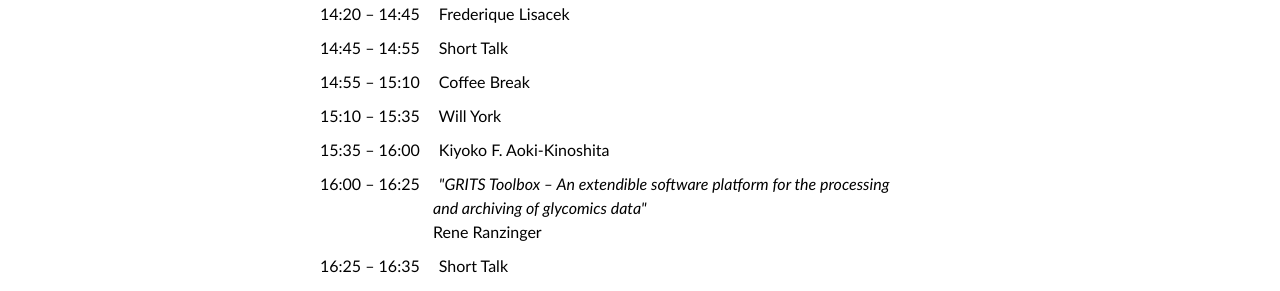
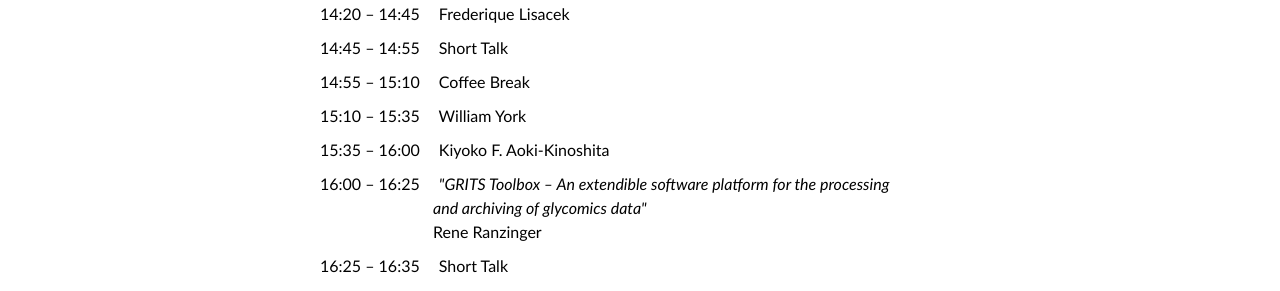
Before and after one commit to yamazakiM/test_warren2016, a Jekyll site: the page built from program/index.md, in a window 1280 px wide and 900 px high, scrolled down 2635 px. Shown: the part 154-445 px from the top of the window. Built offline with Jekyll 4.4.1, drawn with Linux system fonts in a browser that asks for light colours; nearby versions of some CDN libraries; library files that are not in the unit come from our copies.

Commit message:
Update index.md

```diff
--- a/program/index.md
+++ b/program/index.md
@@ -234,7 +234,7 @@
 	<span>Coffee Break</span>
 	<br>
 	<span style="display:inline-block; width=130px; margin-top:10px; margin-right:15px">15:10 – 15:35</span>
-	<span>Will York</span>
+	<span>William York</span>
 	<br>
 	<!--<span style="padding-left:113px">Will York</span>
 	<br>-->
```
